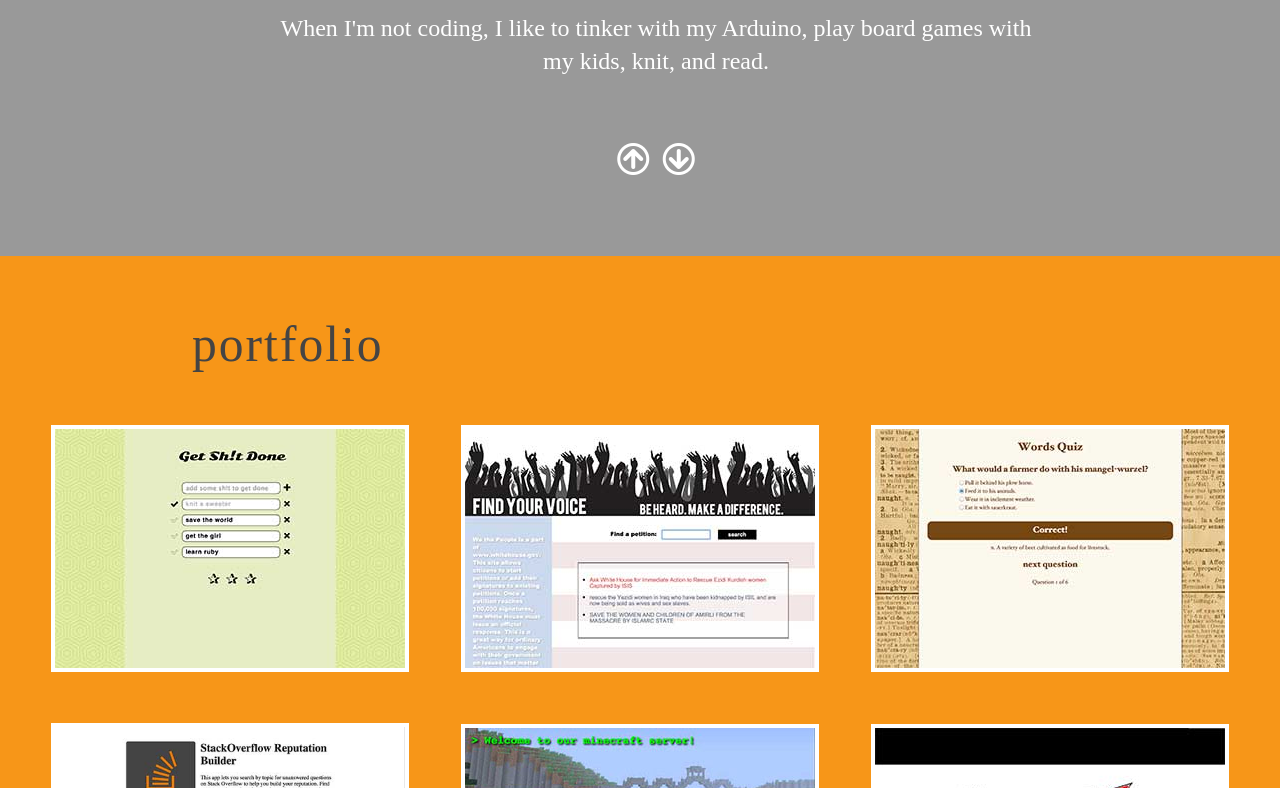
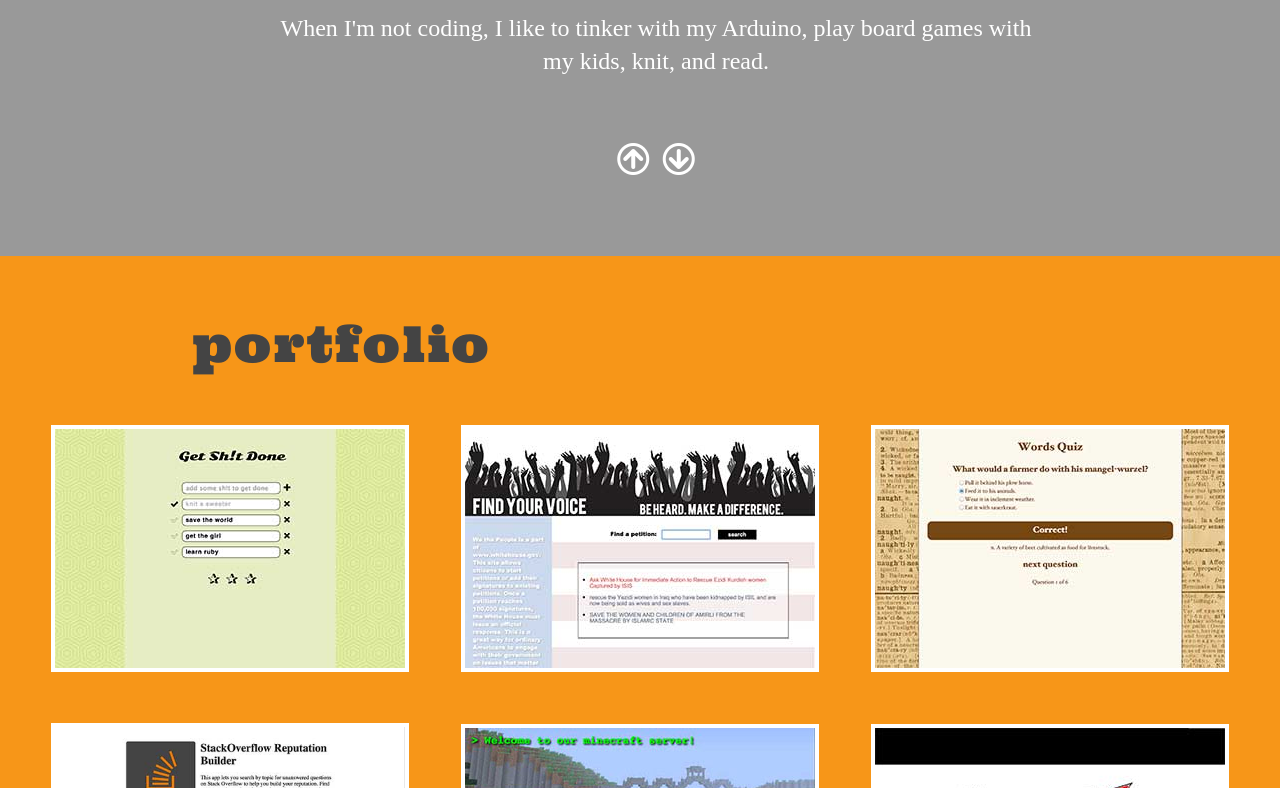
Before and after one commit to eak000/portfolio, a plain HTML site: page index.html in a window 1280 px wide. Shown: the part 1036-1824 px from the top of the page. Drawn offline with nearby package versions, Linux system fonts and the light colour scheme; files whose address does not match are found by name.

Commit message:
fixed font

```diff
--- a/css/style.css
+++ b/css/style.css
@@ -96,7 +96,7 @@ li {
 }
 
 h1 {
-	font-family: 'Ultra', serif;
+	font-family: 'ultraregular', serif;
 	font-weight: 400;
 	letter-spacing: 2px;
 	font-size: 3.1em;
```
